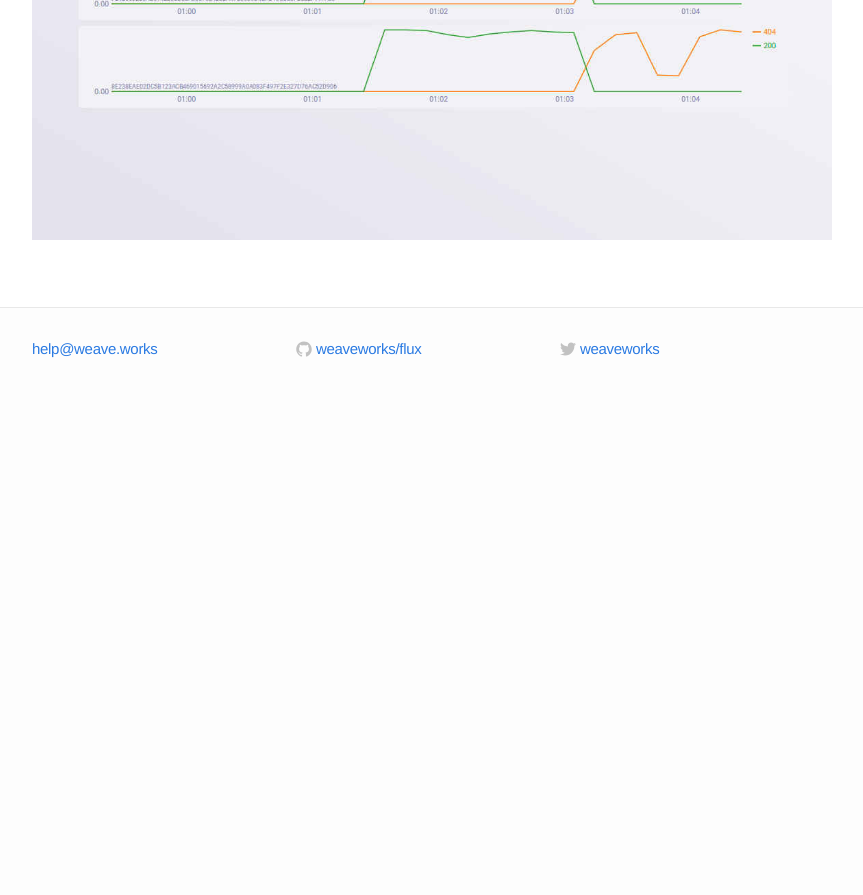
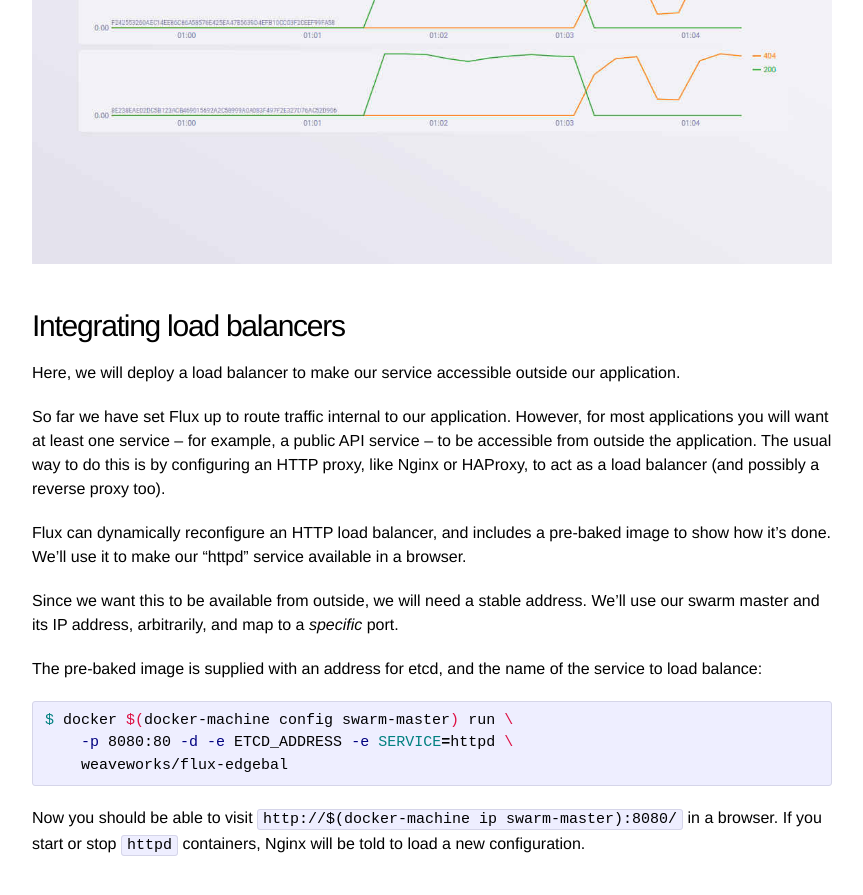
Before and after one commit to weaveworks-experiments/flux-classic, a Jekyll site: the page built from site/swarm.md, in a window 1280 px wide and 900 px high, scrolled down 5861 px. Shown: the top 895 px of the window, without its empty margins (208-1071 px from the left). Built offline with Jekyll 4.4.1, drawn with Linux system fonts in a browser that asks for light colours; before the commit the page ends 6266 px from its top, so only the background shows below that; some of the changed text lies outside the part shown.

Commit message:
How to run a load-balancer on the edge of swarm

````diff
--- a/site/swarm.md
+++ b/site/swarm.md
@@ -239,3 +239,36 @@ exist, the chart shows the change in HTTP status code indicating the
 error:
 
 <img src="images/swarm-ui-httpd-chart-nosuch.jpg" alt="Flux UI" width="800" height="522"/>
+
+## Integrating load balancers
+
+Here, we will deploy a load balancer to make our service accessible
+outside our application.
+
+So far we have set Flux up to route traffic internal to our
+application. However, for most applications you will want at least one
+service -- for example, a public API service -- to be accessible from
+outside the application. The usual way to do this is by configuring an
+HTTP proxy, like Nginx or HAProxy, to act as a load balancer (and
+possibly a reverse proxy too).
+
+Flux can dynamically reconfigure an HTTP load balancer, and includes a
+pre-baked image to show how it's done. We'll use it to make our
+"httpd" service available in a browser.
+
+Since we want this to be available from outside, we will need a stable
+address. We'll use our swarm master and its IP address, arbitrarily,
+and map to a _specific_ port.
+
+The pre-baked image is supplied with an address for etcd, and the name
+of the service to load balance:
+
+```sh
+$ docker $(docker-machine config swarm-master) run \
+    -p 8080:80 -d -e ETCD_ADDRESS -e SERVICE=httpd \
+    weaveworks/flux-edgebal
+```
+
+Now you should be able to visit `http://$(docker-machine ip
+swarm-master):8080/` in a browser. If you start or stop `httpd`
+containers, Nginx will be told to load a new configuration.
````
